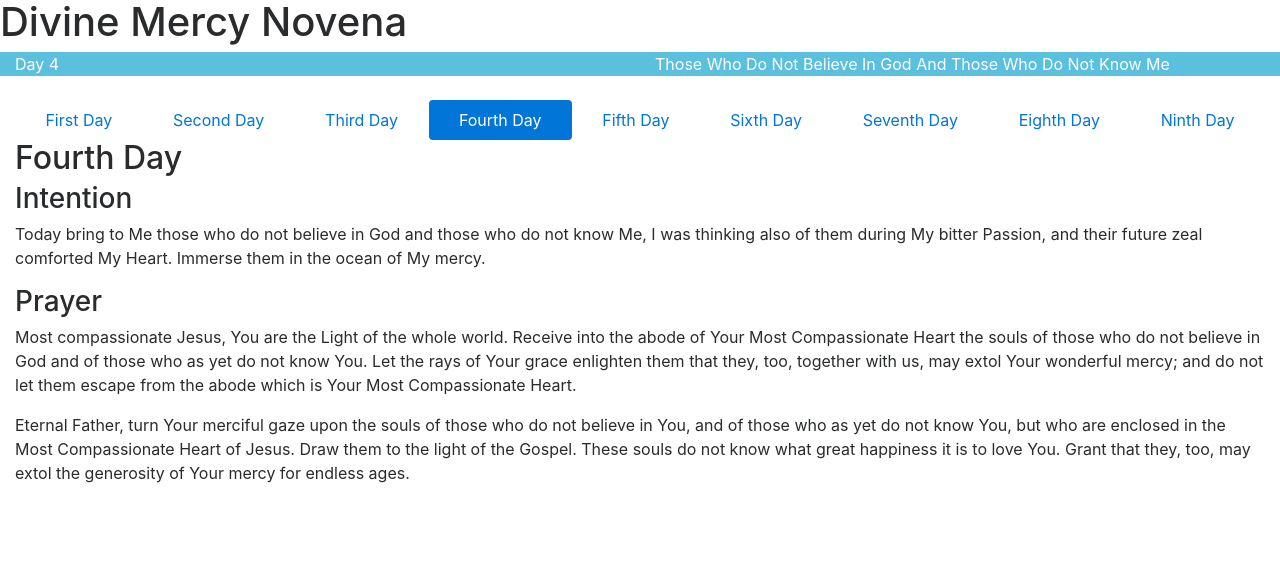
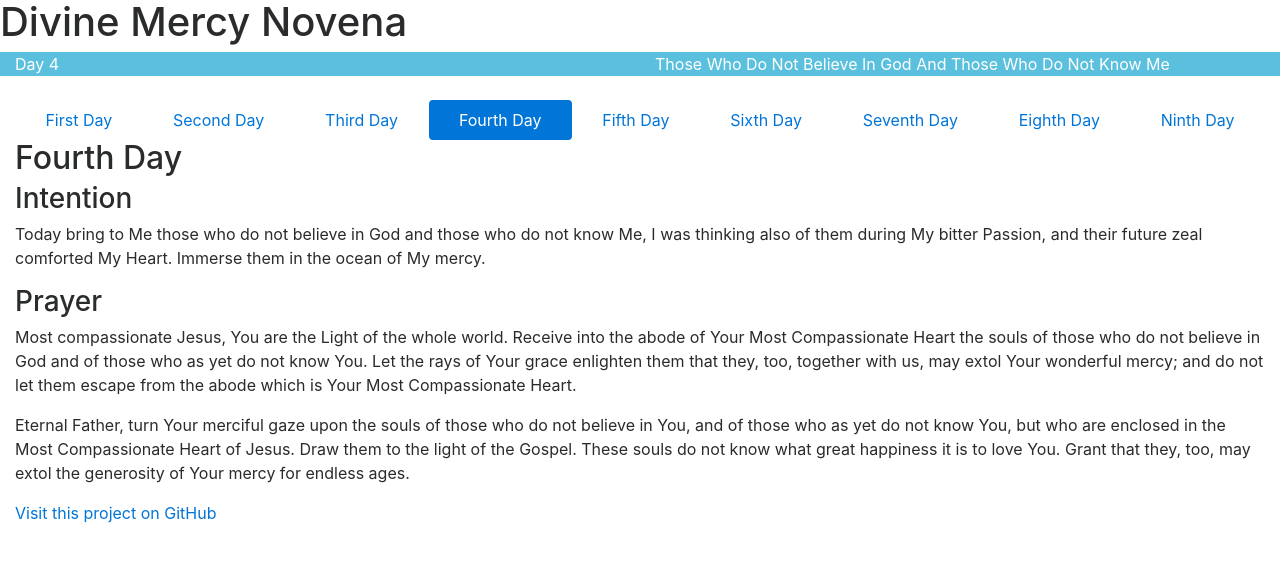
Before and after one commit to edbrannin/mercy, a Jekyll site: the page built from index.html, in a window 1280 px wide. Shown: the top 562 px of the page. Built offline with Jekyll 4.4.1, drawn with Linux system fonts in a browser that asks for light colours; nearby versions of some CDN libraries; part of the change alters nothing that is shown.

```diff
--- a/_config.yml
+++ b/_config.yml
@@ -5,3 +5,4 @@ exclude:
   - "Gemfile.lock"
   - "Rakefile"
 title: 54-Day Rosary Novena
+google_analytics_id: UA-25918218-2
--- /dev/null
+++ b/_includes/analytics.html
@@ -0,0 +1,10 @@
+<script>
+  (function(i,s,o,g,r,a,m){i['GoogleAnalyticsObject']=r;i[r]=i[r]||function(){
+  (i[r].q=i[r].q||[]).push(arguments)},i[r].l=1*new Date();a=s.createElement(o),
+  m=s.getElementsByTagName(o)[0];a.async=1;a.src=g;m.parentNode.insertBefore(a,m)
+  })(window,document,'script','https://www.google-analytics.com/analytics.js','ga');
+
+ga('create', '{{ site.google_analytics_id }}', 'auto');
+  ga('send', 'pageview');
+
+</script>
--- a/_layouts/page.html
+++ b/_layouts/page.html
@@ -6,6 +6,9 @@
     <link href="src/site.css" rel="stylesheet" />
     <meta name="viewport" content="width=device-width, initial-scale=1, shrink-to-fit=no">
     <script src="https://cdnjs.cloudflare.com/ajax/libs/jquery/3.2.1/jquery.slim.min.js" integrity="sha256-k2WSCIexGzOj3Euiig+TlR8gA0EmPjuc79OEeY5L45g=" crossorigin="anonymous"></script>
+    {% if site.google_analytics_id and jekyll.environment == 'production' %}
+    {% include analytics.html %}
+    {% endif %}
   </head>
   <body>
     <h1>{{ page.title | default: site.title }}</h1>
@@ -14,5 +17,10 @@
     </div>
     <script src="https://cdnjs.cloudflare.com/ajax/libs/tether/1.4.0/js/tether.min.js" integrity="sha384-DztdAPBWPRXSA/3eYEEUWrWCy7G5KFbe8fFjk5JAIxUYHKkDx6Qin1DkWx51bBrb" crossorigin="anonymous"></script>
     <script src="https://maxcdn.bootstrapcdn.com/bootstrap/4.0.0-alpha.6/js/bootstrap.min.js" integrity="sha384-vBWWzlZJ8ea9aCX4pEW3rVHjgjt7zpkNpZk+02D9phzyeVkE+jo0ieGizqPLForn" crossorigin="anonymous"></script>
+    <footer class="footer">
+    {% if site.github.repository_url %}
+    <p><a href="{{ site.github.repository_url }}">Visit this project on GitHub</a></p>
+    {% endif %}
+    </footer>
   </body>
 </html>
```
Also changed, not shown: README.md.
